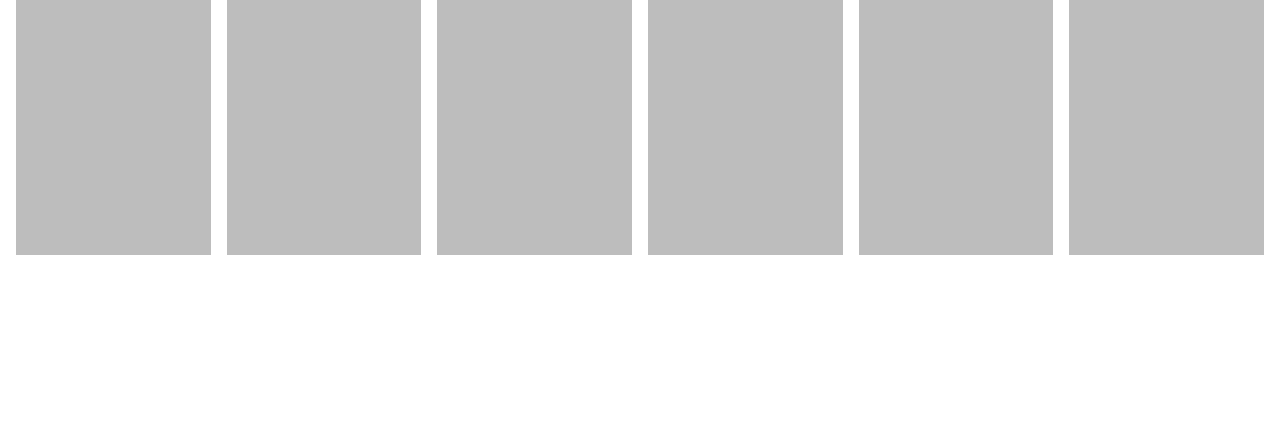
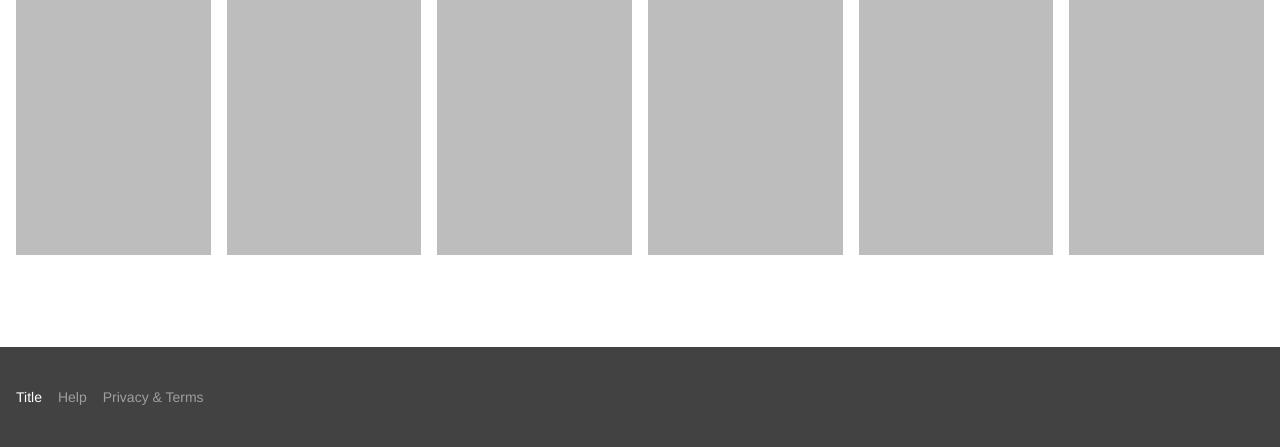
Before and after one commit to haydave/chikareli, a Django app: page /index/ in a window 1280 px wide. Shown: the part 353-800 px from the top of the page. Run offline with Django 3.2, Linux system fonts and the light colour scheme; data that the repository does not hold is empty.

Commit message:
Added footer<(*_*)>

```diff
--- a/web/chikareli/website/templates/index.html
+++ b/web/chikareli/website/templates/index.html
@@ -77,6 +77,15 @@
 					</div>
 				</div>
 			</main>
+			<footer class="mdl-mini-footer">
+				<div class="mdl-mini-footer__left-section">
+					<div class="mdl-logo">Title</div>
+					<ul class="mdl-mini-footer__link-list">
+						<li><a href="#">Help</a></li>
+						<li><a href="#">Privacy & Terms</a></li>
+					</ul>
+				</div>
+			</footer>
 		</div>
 		<script src="{% static "libs/mdl/material.min.js" %}"></script>
 	</body>
```
Lines whose indentation alone changed are shown as unchanged.
